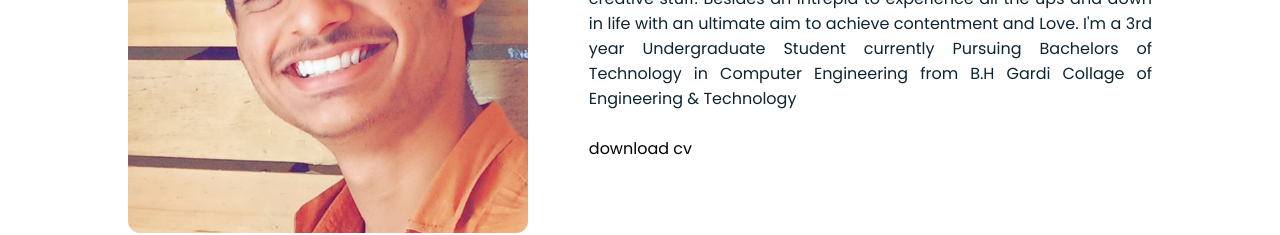
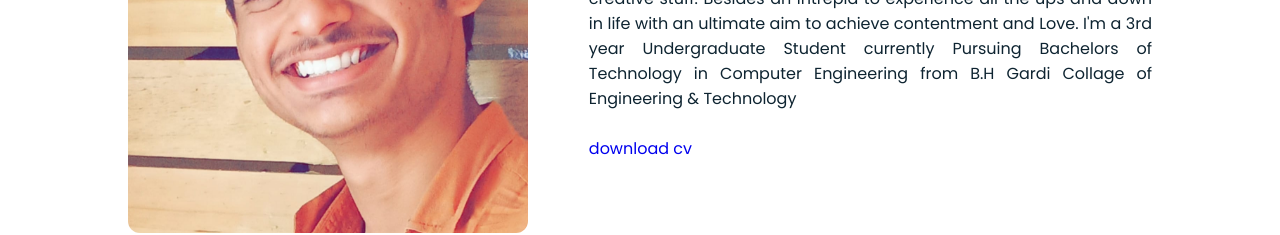
Before and after one commit to jaybamroliya/MyPortfolio, a plain HTML site: page index.html in a window 1280 px wide. Shown: the part 1140-1375 px from the top of the page. Drawn offline with Linux system fonts and the light colour scheme.

Commit message:
button update

```diff
--- a/index.html
+++ b/index.html
@@ -70,7 +70,7 @@
         I'm a 3rd year Undergraduate Student currently Pursuing Bachelors of Technology in Computer Engineering from B.H Gardi Collage of Engineering & Technology</p>
 
         <br>
-        <a1 href="https://drive.google.com/file/d/1zE6eHQNSCgteL2mpwymsU58Nl0-zqrfs/view?usp=drivesdk">download cv</a1>
+        <a href="https://drive.google.com/file/d/1zE6eHQNSCgteL2mpwymsU58Nl0-zqrfs/view?usp=drivesdk">download cv</a>
       </div>
     </div>
   </div>
```
